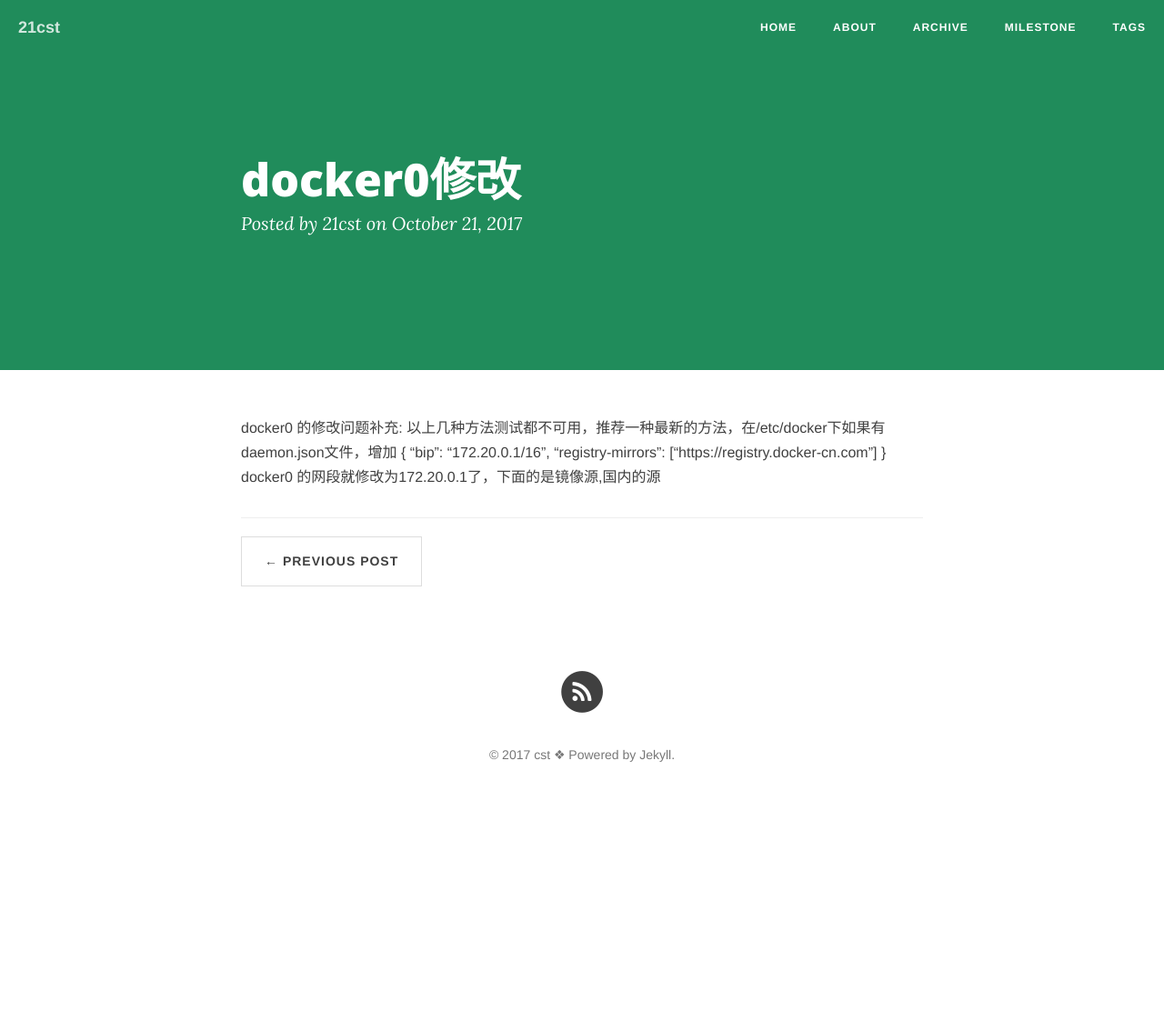
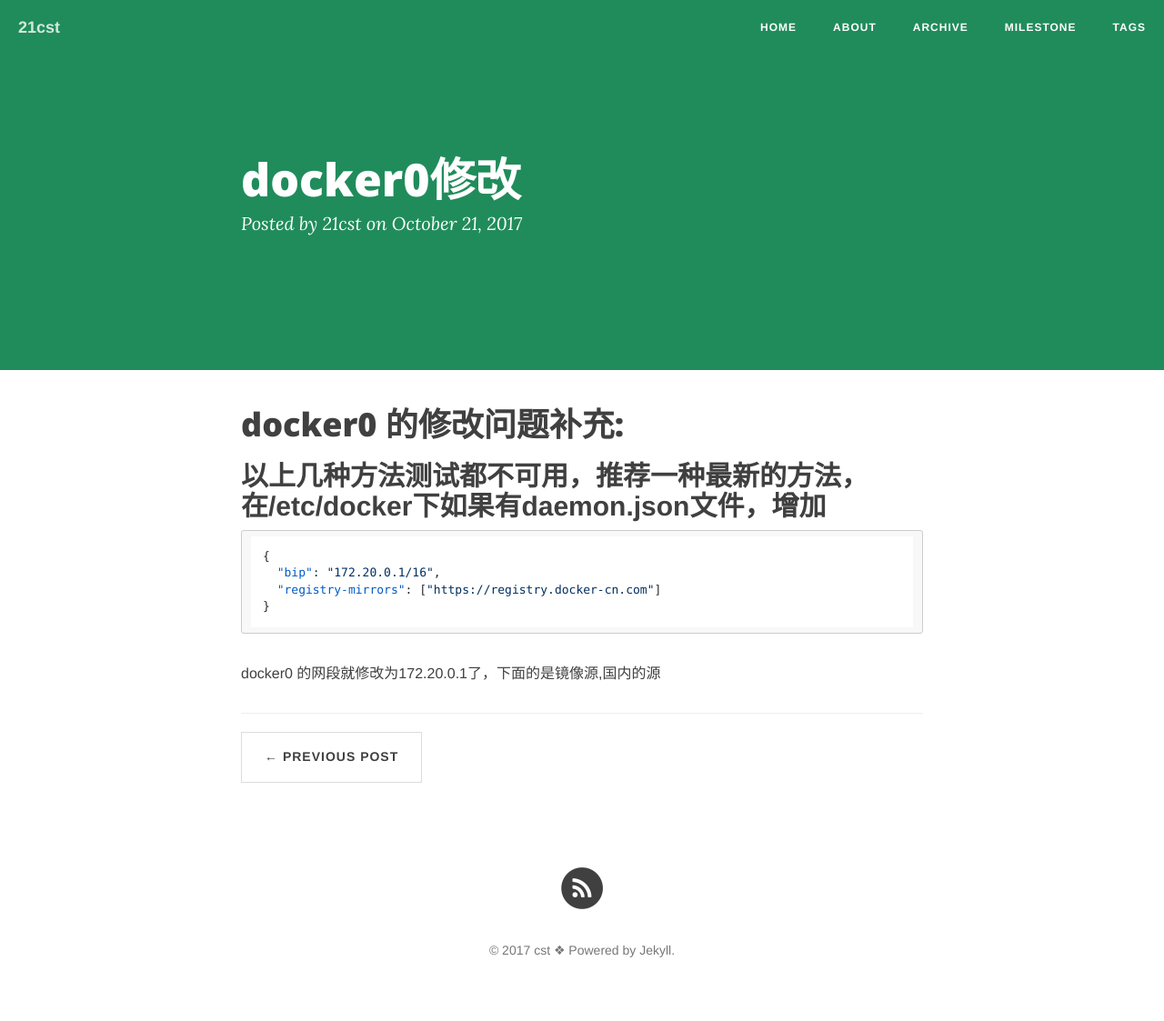
Before and after one commit to cst4049/git_blog, a Jekyll site: the page built from _posts/2017-10-21-docker0的修改.md, in a window 1280 px wide. Shown: the whole page at 91% size. Built offline with Jekyll 4.4.1, drawn with Linux system fonts in a browser that asks for light colours; nearby versions of some CDN libraries; comment, search, counter and statistics services are not loaded; before the commit the page ends 907 px from its top, so only the background shows below that.

Commit message:
update style

````diff
--- a/_posts/2017-10-21-docker0的修改.md
+++ b/_posts/2017-10-21-docker0的修改.md
@@ -6,10 +6,13 @@ categories: blog
 tags: [docker]
 description:  Do It Easier
 ---
-docker0 的修改问题补充:
-  以上几种方法测试都不可用，推荐一种最新的方法，在/etc/docker下如果有daemon.json文件，增加
+# docker0 的修改问题补充:
+## 以上几种方法测试都不可用，推荐一种最新的方法，在/etc/docker下如果有daemon.json文件，增加
+```
 {
   "bip": "172.20.0.1/16",
   "registry-mirrors": ["https://registry.docker-cn.com"]
 }
+```
+
 docker0 的网段就修改为172.20.0.1了，下面的是镜像源,国内的源
````
